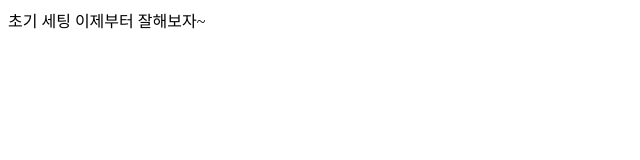
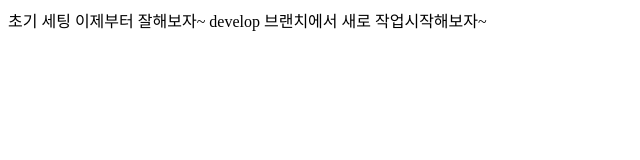
Before and after one commit to KJW-623/webproject, a plain HTML site: page index.html in a window 1280 px wide. Shown: the whole page, without its empty margins (0-640 px from the left). Drawn offline with Linux system fonts and the light colour scheme.

Commit message:
develop 작업 시작

```diff
--- a/index.html
+++ b/index.html
@@ -7,5 +7,6 @@
 </head>
 <body>
     초기 세팅 이제부터 잘해보자~
+    develop 브랜치에서 새로 작업시작해보자~
 </body>
 </html>
```
